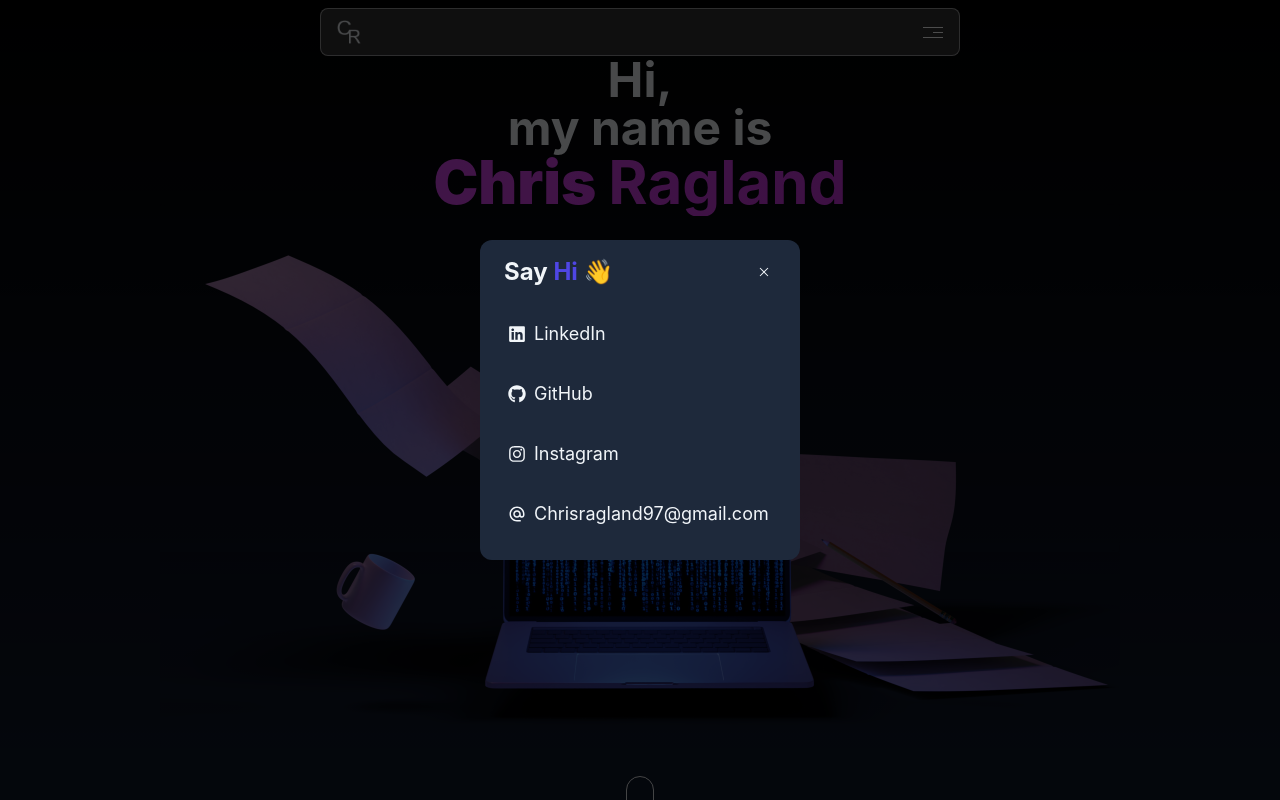
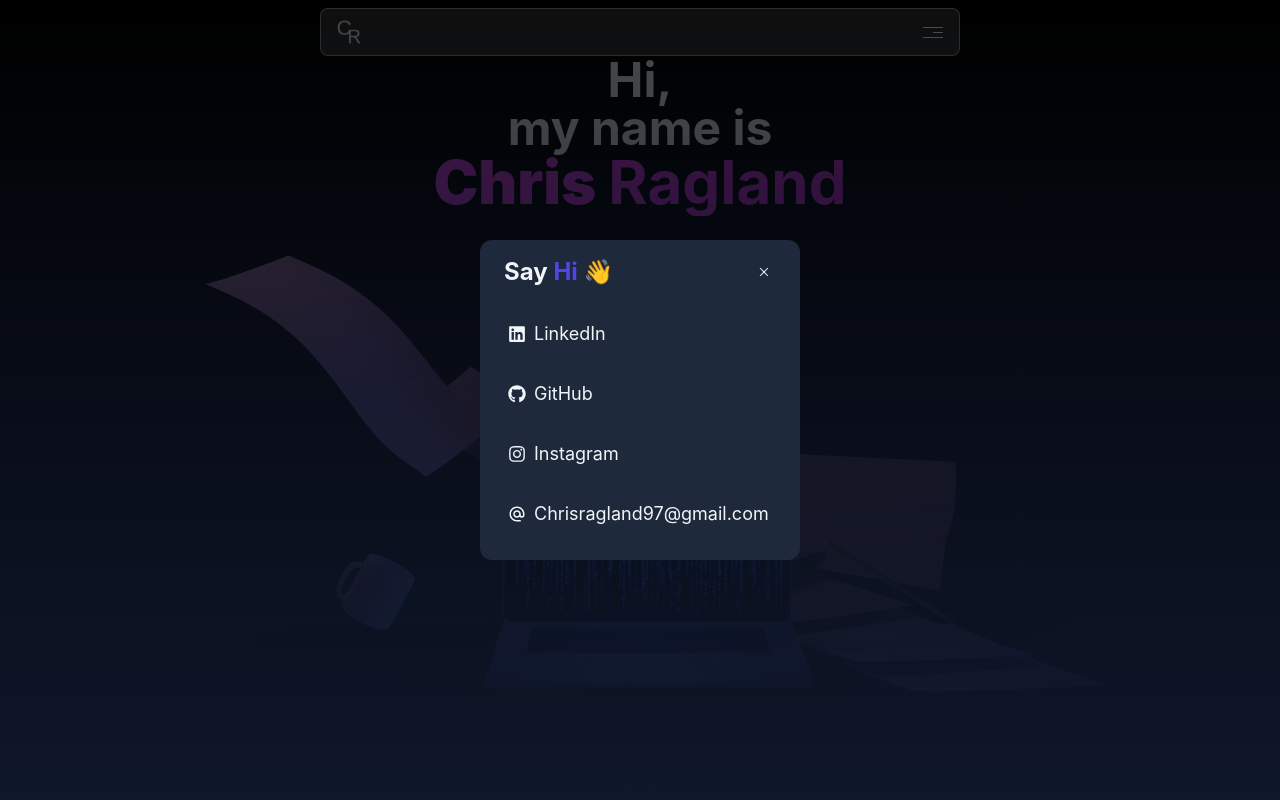
Before and after one commit to raglandc/chris-ragland-portfolio-2023, a Next.js app: page / in a window 1280 px wide. Both pictures are taken after a click on the element 933 px from the left and 32 px from the top of the page. Built offline with nearby package versions, Linux system fonts and the light colour scheme.

Commit message:
style changes

```diff
--- a/src/components/dom/SkillList.jsx
+++ b/src/components/dom/SkillList.jsx
@@ -44,7 +44,7 @@ export default function SkillList({ ...props }) {
         <h1
           ref={headerRef}
           style={{
-            transform: headerInView ? 'none' : 'translateX(-200px)',
+            transform: headerInView ? 'none' : 'translateY(50px)',
             opacity: headerInView ? 1 : 0,
             transition: 'all 0.9s cubic-bezier(0.17, 0.55, 0.55, 1) 0.5s',
           }}
--- a/src/components/dom/WorkCards.jsx
+++ b/src/components/dom/WorkCards.jsx
@@ -15,7 +15,6 @@ import {
   SiGithub,
 } from 'react-icons/si'
 import PortalOverlay from './util/PortalOverlay'
-import PortalBackdrop from './util/PortalBackdrop'
 
 export default function WorkCards() {
   const headerRef = useRef(null)
@@ -129,7 +128,7 @@ function Card({ title, link, description, image, projectType, skills }) {
 
 function CardPopUp({ title, link, image, description, closeHandler, skills }) {
   return (
-    <PortalOverlay className='absolute top-0 left-0 z-30 flex justify-center w-screen h-full overflow-y-scroll from-black/95 bg-gradient-to-b to-slate-900 text-slate-100'>
+    <PortalOverlay className='absolute top-0 left-0 z-30 flex justify-center w-screen h-full overflow-y-scroll from-black/90 bg-gradient-to-b to-slate-900 text-slate-100'>
       <div className='flex flex-col items-center w-11/12 py-3 my-3 h-max sm:w-10/12 lg:w-8/12 xl:w-7/12 2xl:w-1/3 md:w-9/12 lg:p-4 xl:p-6'>
         <div className='flex items-center justify-between w-full px-6 py-3 my-4'>
           <h1 className='w-11/12 text-4xl font-bold'>{title}</h1>
--- a/src/components/dom/util/PortalBackdrop.jsx
+++ b/src/components/dom/util/PortalBackdrop.jsx
@@ -14,7 +14,7 @@ export default function PortalBackdrop({ ...props }) {
     ? createPortal(
         <div
           {...props}
-          className='fixed top-0 left-0 z-20 w-full h-full bg-black/70'
+          className='fixed top-0 left-0 z-20 w-full h-full bg-gradient-to-b from-black/70 to-slate-900'
         />,
         ref.current,
       )
```
